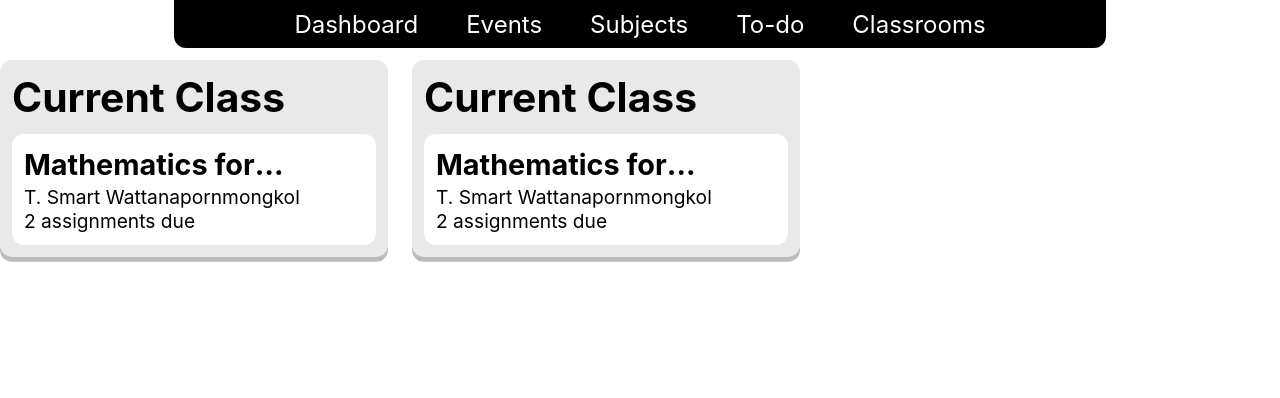
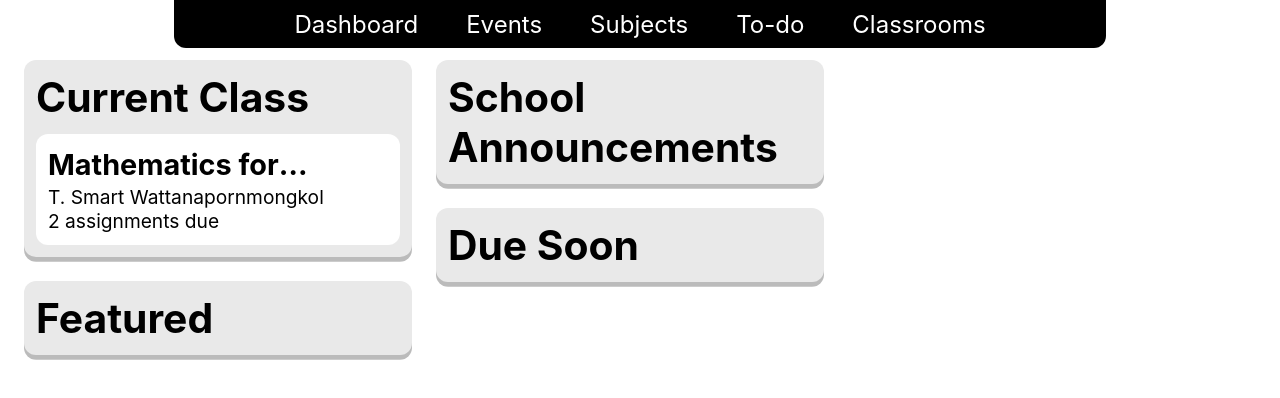
Before and after one commit to colony-school/Cschool-frontend, a Next.js app: page / in a window 1280 px wide. Shown: the top 398 px of the page. Built offline with nearby package versions, Linux system fonts and the light colour scheme.

Commit message:
Empty cards

```diff
--- a/src/pages/index.tsx
+++ b/src/pages/index.tsx
@@ -5,27 +5,67 @@ import type { NextPage } from "next";
 import styles from "../styles/pages/dashboard.module.scss";
 
 // Dashboard cards
+
+/**
+ * The current class card
+ */
 const CurrentClass = (): JSX.Element => {
     return (
-        <div className={styles["class-card"]}>
-            <h1 className={styles["class-header"]}>Current Class</h1>
+        <section className={styles["class-card"]}>
+            <h1 className={styles["header"]}>Current Class</h1>
             <div className={styles["class-class"]}>
                 <h2 className={styles["class-name"]}>Mathematics for Machine Learning</h2>
                 <p className={styles["class-teacher"]}>T. Smart Wattanapornmongkol</p>
                 <p className={styles["class-no-assgn"]}>2 assignments due</p>
             </div>
-        </div>
+        </section>
     );
 }
 
+/**
+ * Paid club advertisements and school call to actions
+ */
+const Featured = (): JSX.Element => {
+    return (
+        <section className={styles["card"]}>
+            <h1 className={styles["header"]}>Featured</h1>
+        </section>
+    );
+}
+
+/**
+ * Official announcements from the school on shorten periods, meetings, events
+ */
+const SchoolAnnouncements = (): JSX.Element => {
+    return (
+        <section className={styles["card"]}>
+            <h1 className={styles["header"]}>School Announcements</h1>
+        </section>
+    );
+}
+
+/**
+ * A minified to-do list for the Dashboard
+ */
+const DueSoon = (): JSX.Element => {
+    return (
+        <section className={styles["card"]}>
+            <h1 className={styles["header"]}>Due Soon</h1>
+        </section>
+    );
+}
+
+// Main component
 export const Home: NextPage = () => {
     return (
         <main className={styles["dashboard"]}>
-            <div>
+            <div className={styles["dashboard-column"]}>
                 <CurrentClass />
+                <Featured />
             </div>
-            <div>
-                <CurrentClass />
+            <div className={styles["dashboard-column"]}>
+                <SchoolAnnouncements />
+                <DueSoon />
             </div>
         </main>
     );
--- a/src/styles/pages/dashboard.module.scss
+++ b/src/styles/pages/dashboard.module.scss
@@ -7,18 +7,28 @@
     grid-template-columns: 1fr 1fr;
     gap: 1rem;
     width: calc(100vw - 20rem);
+    padding: 0 1rem;
+    &-column {
+        display: flex;
+        flex-direction: column;
+        gap: 1rem;
+    }
+}
+
+.card {
+    @include cc.card();
+    padding: 0.5rem;
+    .header {
+        font-size: 1.7rem;
+    }
 }
 
 .class {
     &-card {
-        @include cc.card();
+        @extend .card;
         display: flex;
         flex-direction: column;
         gap: 0.5rem;
-        padding: 0.5rem;
-    }
-    &-header {
-        font-size: 1.7rem;
     }
     &-class {
         @include cc.card-flat(p.$card);
```
